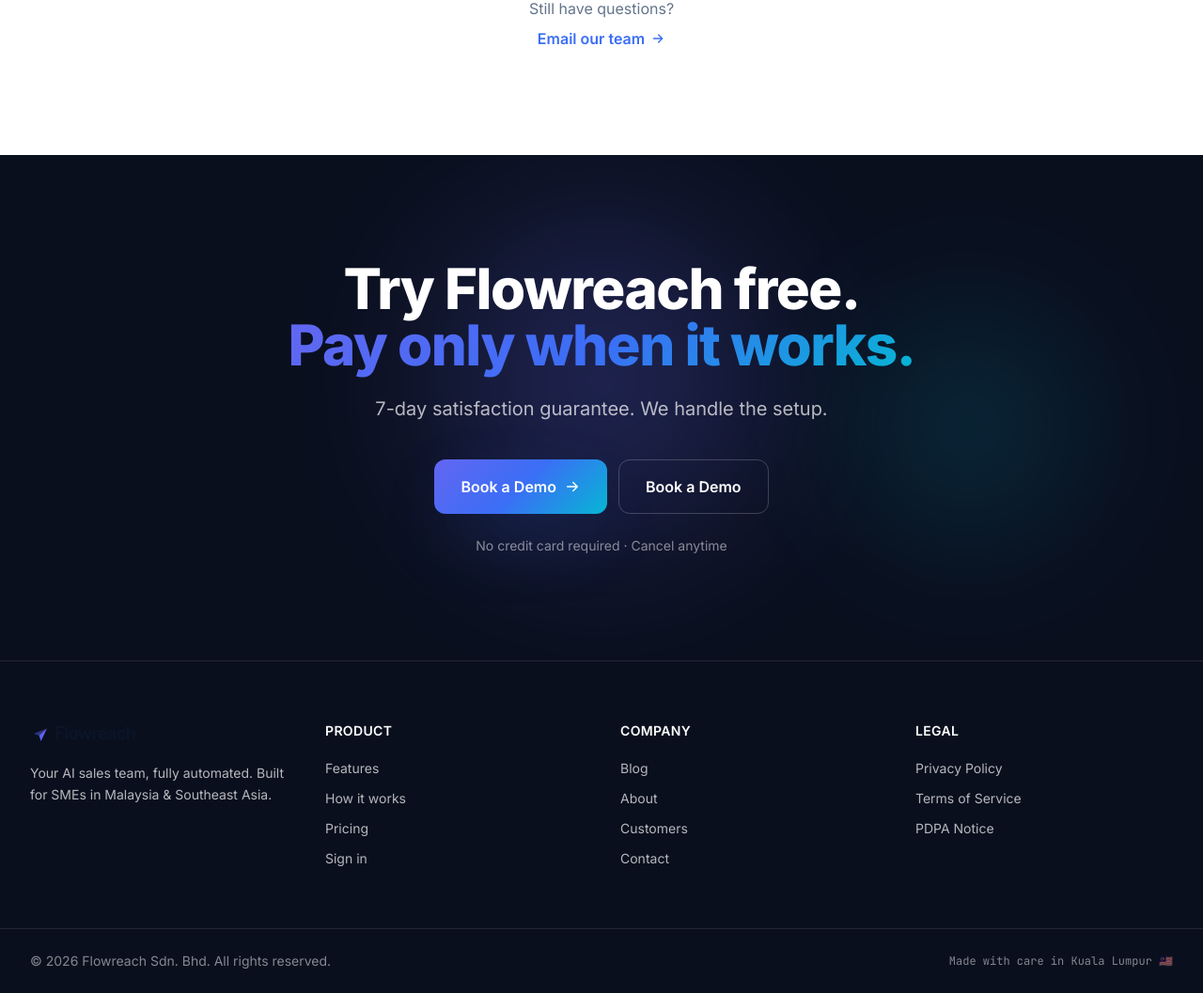
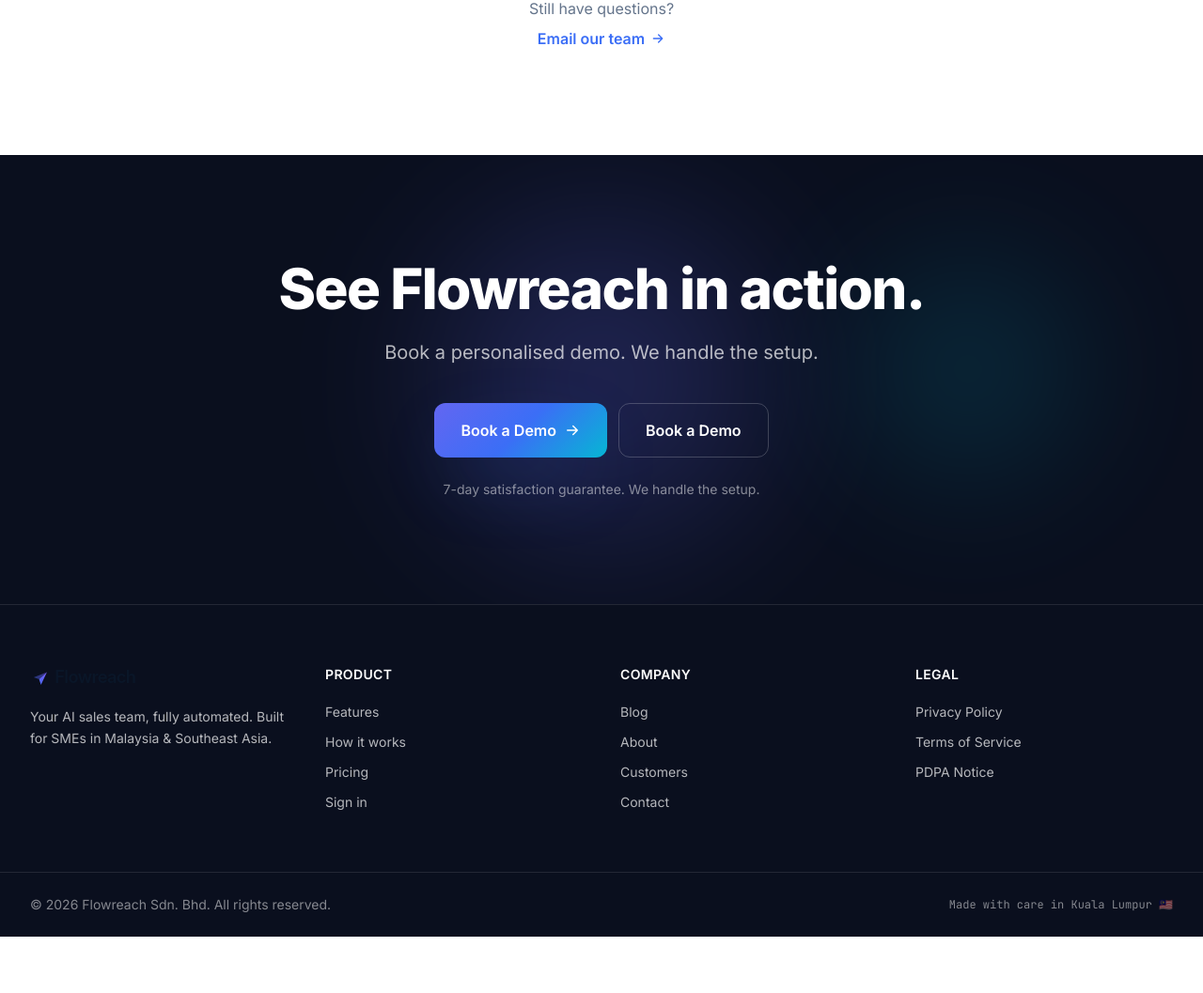
Before and after one commit to cheersparty99-001/agentflow, a FastAPI app: page /pricing in a window 1280 px wide. Shown: the part 4619-5676 px from the top of the page at 94% size. After the commit the page ends 5616 px from the top, so only its background shows below. Run offline with FastAPI, Linux system fonts and the light colour scheme; some libraries are stand-ins or nearby versions.

Commit message:
Pricing page: navbar Get Started->Book a Demo, bottom CTA clean up

```diff
--- a/templates/landing/pricing.html
+++ b/templates/landing/pricing.html
@@ -127,7 +127,7 @@
     <!-- Right buttons -->
     <div class="hidden md:flex items-center gap-3">
       <a href="/login" class="px-4 py-2 text-sm font-semibold text-ink rounded-lg border border-line hover:border-ink/30 hover:bg-surface transition">Login</a>
-      <a href="/login" class="px-4 py-2 text-sm font-semibold text-white rounded-lg bg-brand hover:bg-brand/90 shadow-soft transition">Get Started</a>
+      <a href="/demo" class="px-4 py-2 text-sm font-semibold text-white rounded-lg bg-brand hover:bg-brand/90 shadow-soft transition">Book a Demo</a>
     </div>
 
     <!-- Mobile hamburger -->
@@ -145,7 +145,7 @@
       <a href="/blog" class="block py-2 text-ink/80 font-medium">Blog</a>
       <div class="pt-3 flex gap-2 border-t border-line">
         <a href="/login" class="flex-1 text-center px-4 py-2.5 text-sm font-semibold rounded-lg border border-line">Login</a>
-        <a href="/login" class="flex-1 text-center px-4 py-2.5 text-sm font-semibold rounded-lg bg-brand text-white">Get Started</a>
+        <a href="/demo" class="flex-1 text-center px-4 py-2.5 text-sm font-semibold rounded-lg bg-brand text-white">Book a Demo</a>
       </div>
     </div>
   </div>
@@ -623,14 +623,12 @@
        style="background: radial-gradient(closest-side, #6366F1, transparent 65%);"></div>
   <div aria-hidden="true" class="absolute bottom-0 right-0 w-[500px] h-[500px] rounded-full opacity-20 blur-3xl"
        style="background: radial-gradient(closest-side, #06B6D4, transparent 70%);"></div>
-
   <div class="relative max-w-4xl mx-auto px-5 sm:px-8 py-20 md:py-28 text-center">
     <h2 class="text-3xl sm:text-4xl md:text-6xl font-extrabold tracking-tight leading-[1.05]">
-      Try Flowreach free.<br>
-      <span class="gradient-text">Pay only when it works.</span>
+      See Flowreach in action.
     </h2>
     <p class="mt-6 text-lg md:text-xl text-white/70 max-w-2xl mx-auto">
-      7-day satisfaction guarantee. We handle the setup.
+      Book a personalised demo. We handle the setup.
     </p>
     <div class="mt-10 flex flex-col sm:flex-row gap-3 justify-center">
       <a href="/demo" class="inline-flex items-center justify-center gap-2 px-7 py-4 rounded-xl gradient-bg text-white font-semibold shadow-glow hover:opacity-90 transition">
@@ -641,7 +639,7 @@
         Book a Demo
       </a>
     </div>
-    <p class="mt-6 text-sm text-white/50">No credit card required · Cancel anytime</p>
+    <p class="mt-6 text-sm text-white/50">7-day satisfaction guarantee. We handle the setup.</p>
   </div>
 </section>
 
```
